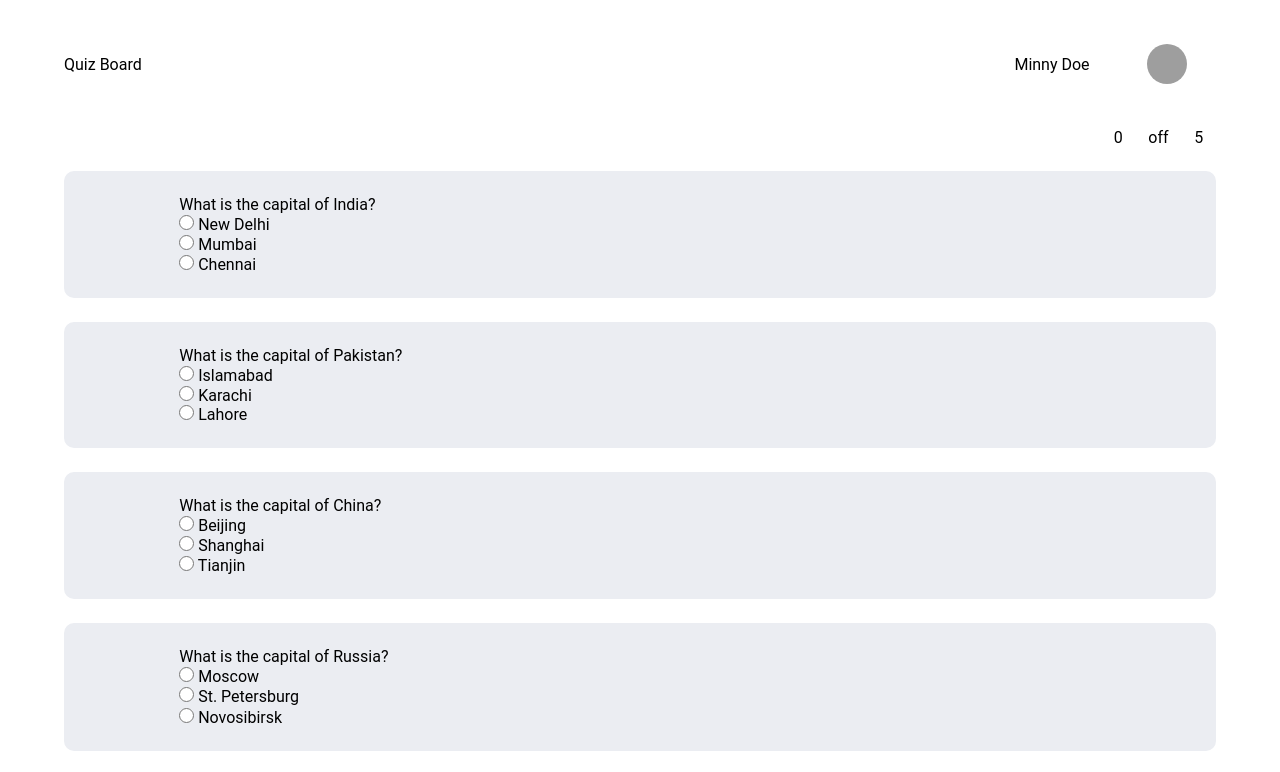
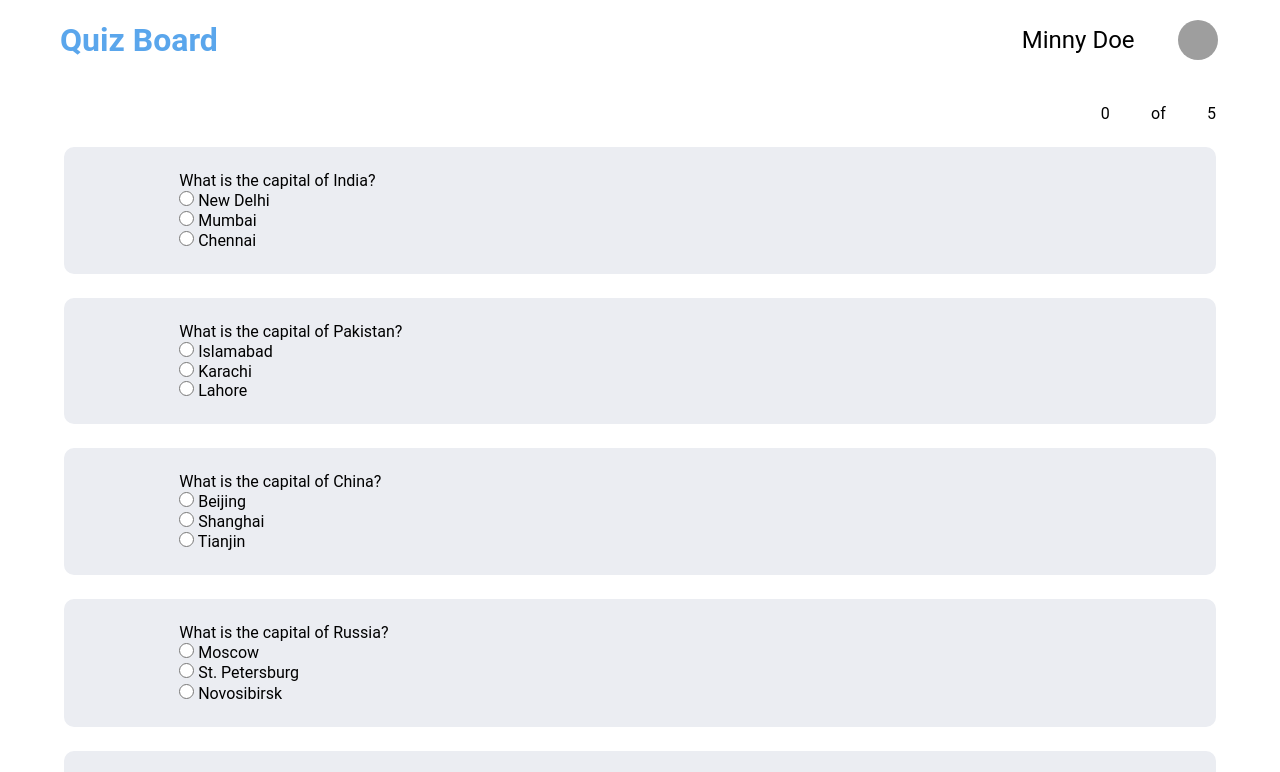
Before and after one commit to bryanbill/quiz-board, a plain HTML site: page index.html in a window 1280 px wide. Shown: the top 772 px of the page. Drawn offline with Linux system fonts and the light colour scheme; grey boxes are pictures that could not be loaded.

Commit message:
layout:status - added comment status

```diff
--- a/css/layout.css
+++ b/css/layout.css
@@ -73,3 +73,13 @@ input[type="radio"]:checked {
 .tick {
   display: none;
 }
+.brand {
+  font-size: 2em;
+  color: #5aa6ec;
+  font-weight: bold;
+  margin-left: 20px;
+}
+.username {
+  font-size: 1.5em;
+  color: #000;
+}
--- a/index.html
+++ b/index.html
@@ -12,22 +12,25 @@
 
 <body>
   <div class="container">
-    <nav class="flex h-10 justify-between m-2">
+    <nav class="flex h-10 justify-between">
       <div class="brand">Quiz Board</div>
       <div class="flex profile justify-around w-20 nowrap">
-        <div class="name" id="username"></div>
+        <div class="username" id="username"></div>
         <div class="avatar h-10" id="avatar">
 
         </div>
       </div>
     </nav>
-    <div class="flex justify-end m-2">
-      <div class="placeholder"></div>
-      <div class="w-10 flex " id="">
-        <div id="correctCount">0</div>
-        <div>off</div>
-        <div id="numberOfQuestions">5</div>
-      </div>
+    <div class="flex justify-between m-2">
+      <div class="status" id="status"></div>
+
+        <div class="w-10 flex justify-between" id="">
+          <div id="correctCount">0</div>
+          <div>of</div>
+          <div id="numberOfQuestions">5</div>
+        </div>
+
+
     </div>
     <form id="quiz-container" action="#"></form>
     <div class="flex justify-between buttons">
--- a/js/main.js
+++ b/js/main.js
@@ -58,6 +58,7 @@ function check() {
   // Hold correct scores
   let numCorrect = 0;
 
+
   // Get the answers from the DOM
   const answers = div.querySelectorAll(".answers");
 
@@ -103,6 +104,19 @@ function check() {
 
   // show number of correct answers out of total
   document.getElementById("correctCount").innerHTML = numCorrect;
+
+  // Check if user passed or failed
+  const percentage = Math.floor((numCorrect / questions.length) * 100);
+  if (percentage >= 80) {
+   document.getElementById("status").innerHTML = `<h1 class="text-center">Congratulations! You passed the quiz!</h1>`;
+  }
+  else if (percentage >= 50) {
+    document.getElementById("status").innerHTML = "You fairly Passed";
+  }
+  else {
+    document.getElementById("status").innerHTML = "You Failed";
+  }
+
 
 }
 
```
